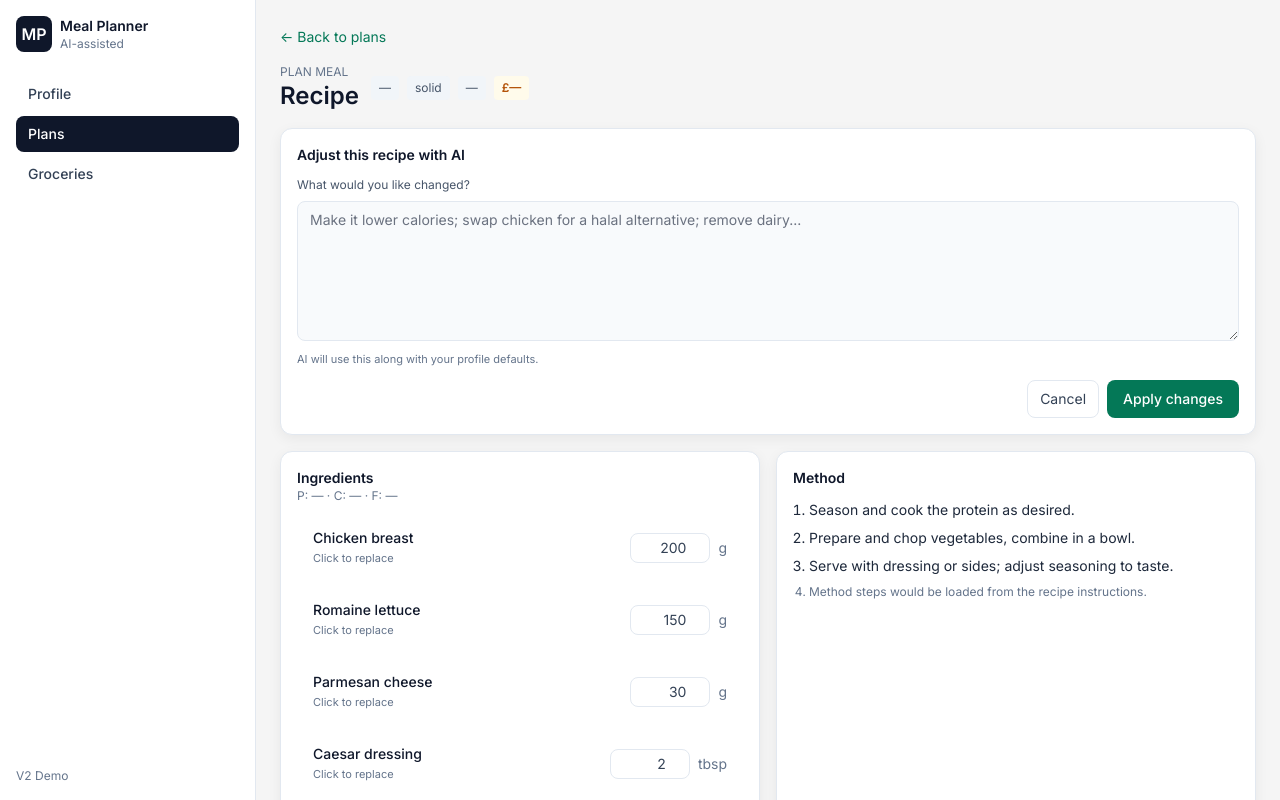
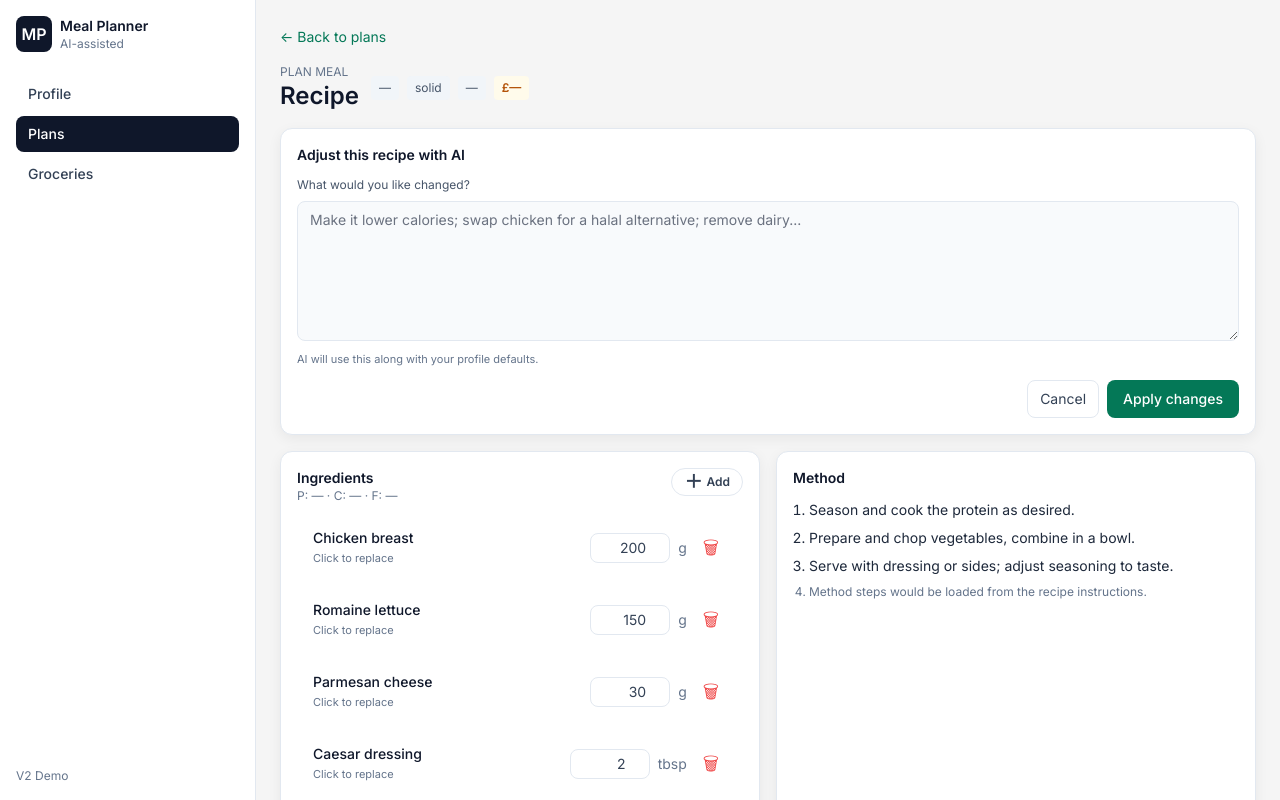
Before and after one commit to Sohaibmeo/ai-agent, a React app in the folder frontend/: page /plans/meal/1 in a window 1280 px wide. Shown: the top 800 px of the page. Built offline with nearby package versions, Linux system fonts and the light colour scheme; no server answers; the HTML template or start-up script is replaced by a standard one.

Commit message:
added delete and add ingredient ui changes

```diff
--- a/frontend/src/components/recipes/IngredientSwapModal.tsx
+++ b/frontend/src/components/recipes/IngredientSwapModal.tsx
@@ -47,12 +47,21 @@ export function IngredientSwapModal({
           <h2 className="text-lg font-semibold text-slate-900">Replace Ingredient</h2>
         </div>
         <div className="px-6 py-4 space-y-4">
-          <div>
-            <div className="text-xs font-semibold text-slate-600">Current ingredient</div>
-            <div className="mt-2 rounded-lg bg-slate-100 px-3 py-2 text-sm text-slate-800">
-              {currentName} • {currentAmount}
+          {currentName || currentAmount ? (
+            <div>
+              <div className="text-xs font-semibold text-slate-600">Current ingredient</div>
+              <div className="mt-2 rounded-lg bg-slate-100 px-3 py-2 text-sm text-slate-800">
+                {currentName} {currentAmount ? `• ${currentAmount}` : ''}
+              </div>
             </div>
-          </div>
+          ) : (
+            <div>
+              <div className="text-xs font-semibold text-slate-600">Select an ingredient</div>
+              <div className="mt-2 rounded-lg border border-dashed border-slate-200 px-3 py-2 text-sm text-slate-500">
+                Choose an ingredient to add
+              </div>
+            </div>
+          )}
           <div>
             <div className="text-xs font-semibold text-slate-600">Find replacement</div>
             <input
--- a/frontend/src/pages/RecipeDetailPage.tsx
+++ b/frontend/src/pages/RecipeDetailPage.tsx
@@ -31,6 +31,7 @@ export function RecipeDetailPage() {
   const [ingredients, setIngredients] = useState<IngredientRow[]>(defaultIngredients);
   const [swapTarget, setSwapTarget] = useState<IngredientRow | null>(null);
   const [dirty, setDirty] = useState(false);
+  const [addMode, setAddMode] = useState(false);
 
   const meal = useMemo(() => {
     if (!plan || !mealId) return undefined;
@@ -56,8 +57,13 @@ export function RecipeDetailPage() {
 
   const handleSwap = (replacementName: string) => {
     if (!swapTarget) return;
-    setIngredients((prev) => prev.map((ing) => (ing.id === swapTarget.id ? { ...ing, name: replacementName } : ing)));
+    if (addMode) {
+      setIngredients((prev) => [...prev, { id: `ing-${Date.now()}`, name: replacementName, amount: 100, unit: 'g' }]);
+    } else {
+      setIngredients((prev) => prev.map((ing) => (ing.id === swapTarget.id ? { ...ing, name: replacementName } : ing)));
+    }
     setSwapTarget(null);
+    setAddMode(false);
     setDirty(true);
   };
 
@@ -119,7 +125,21 @@ export function RecipeDetailPage() {
       </Card>
 
       <div className="grid grid-cols-1 gap-4 md:grid-cols-2">
-        <Card title="Ingredients" subtitle={macrosLine}>
+        <Card
+          title="Ingredients"
+          subtitle={macrosLine}
+          action={
+            <button
+              className="flex items-center gap-1 rounded-full border border-slate-200 bg-white px-3 py-1 text-xs font-semibold text-slate-700 hover:bg-slate-100"
+              onClick={() => {
+                setSwapTarget({ id: 'new', name: '', amount: 100, unit: 'g' });
+                setAddMode(true);
+              }}
+            >
+              <span className="text-lg leading-none">＋</span> Add
+            </button>
+          }
+        >
           <ul className="space-y-2 text-sm text-slate-800">
             {ingredients.map((ing) => (
               <li
@@ -142,6 +162,17 @@ export function RecipeDetailPage() {
                     className="w-20 rounded-lg border border-slate-200 px-2 py-1 text-right text-sm text-slate-700 focus:outline-none focus:ring-1 focus:ring-emerald-200"
                   />
                   <span className="text-slate-500 whitespace-nowrap">{ing.unit}</span>
+                  <button
+                    className="text-red-500 text-lg px-2"
+                    onClick={(e) => {
+                      e.stopPropagation();
+                      setIngredients((prev) => prev.filter((row) => row.id !== ing.id));
+                      setDirty(true);
+                    }}
+                    title="Remove ingredient"
+                  >
+                    🗑
+                  </button>
                 </div>
               </li>
             ))}
@@ -190,7 +221,10 @@ export function RecipeDetailPage() {
         currentAmount={`${swapTarget?.amount || ''} ${swapTarget?.unit || ''}`}
         suggestions={[...new Set([...defaultIngredients.map((i) => i.name), ...ingredients.map((i) => i.name)])]}
         onSelect={handleSwap}
-        onClose={() => setSwapTarget(null)}
+        onClose={() => {
+          setSwapTarget(null);
+          setAddMode(false);
+        }}
       />
     </div>
   );
```
